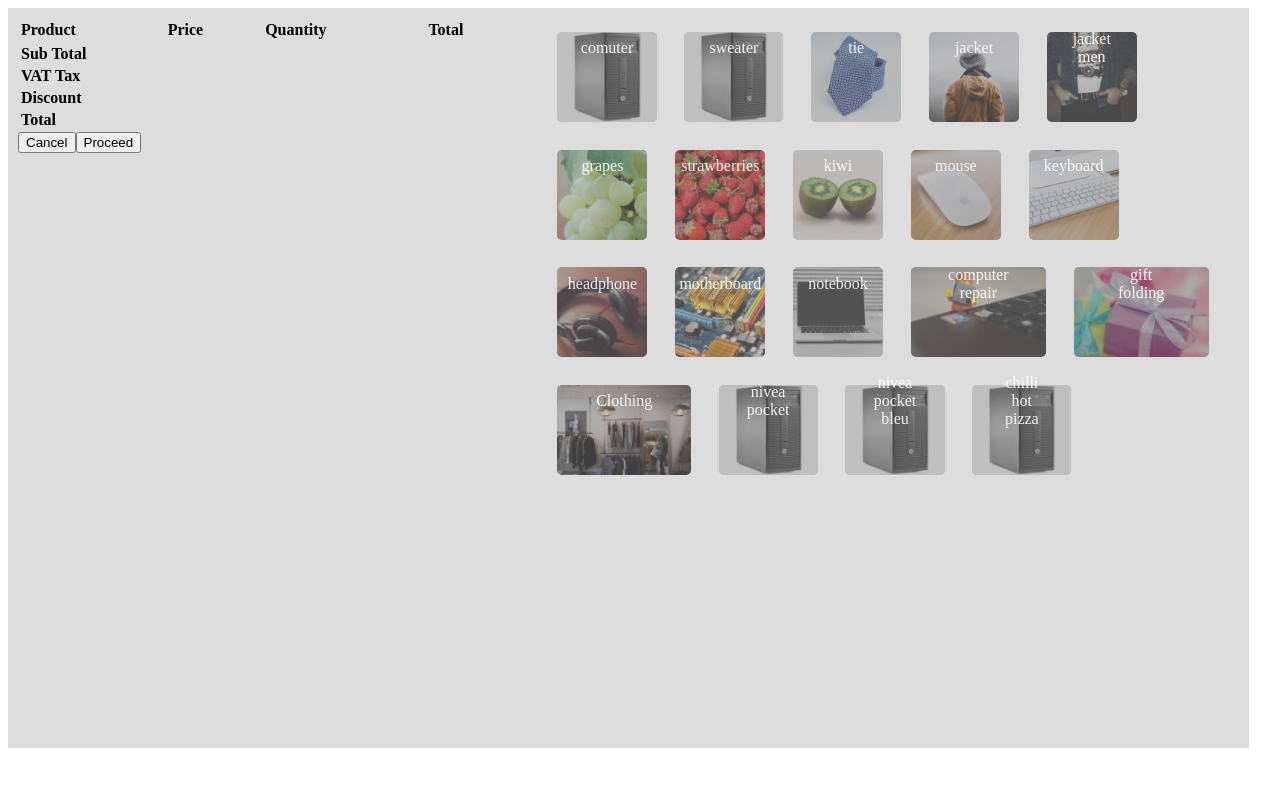
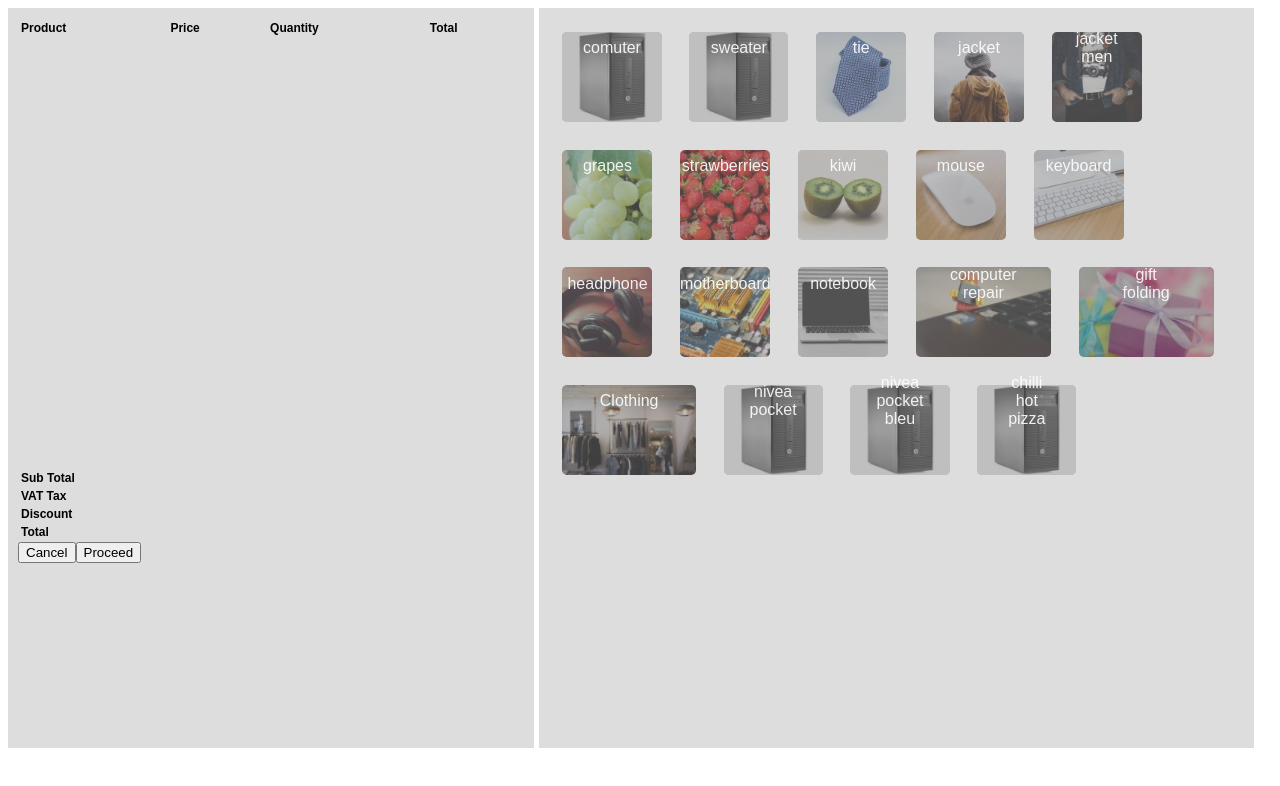
Before and after one commit to ashokD97/demo-cart, an Angular app in the folder demo-cart/: page / in a window 1280 px wide. Shown: the top 786 px of the page. Built offline with nearby package versions, Linux system fonts and the light colour scheme.

Commit message:
minor css change

```diff
--- a/demo-cart/src/app/pos/cart/cart.component.html
+++ b/demo-cart/src/app/pos/cart/cart.component.html
@@ -1,3 +1,4 @@
+<div class="cart">
     <table>
         <tr>
           <th>Product</th>
@@ -5,21 +6,22 @@
           <th>Quantity</th>
           <th>Total</th>
         </tr>
-    <tr *ngFor="let item of cartItems">
+        <tr *ngFor="let item of cartItems" class="cartRow">
 
           <td>
               <span>
-              <button (click)="removeFromCartAll(item)">x</button>
+                  <button class="cross" (click)="removeFromCartAll(item)">x</button>
               </span>
               {{item.name}}
           </td>
           <td>{{item.price}}</td>
           <td>
-        <span><button (click)="removeFromCart(item)">-</button></span>
+            <span><button class="minus" (click)="removeFromCart(item)">-</button></span>
             {{item.quantity}}
-        <span><button (click)="addToCart(item)">+</button></span>
+            <span><button class="plus" (click)="addToCart(item)">+</button></span>
           </td>
           <td>{{item.total}}</td>
         </tr>
 
       </table>
+</div>
--- a/demo-cart/src/styles.css
+++ b/demo-cart/src/styles.css
@@ -11,7 +11,6 @@
     width: 40%;
     background-color: #ddd;
     height:90vh;
-    overflow-y: scroll;
   }
 
   /* Middle column */
@@ -20,6 +19,7 @@
     background-color: #ddd;
     height:90vh;
     overflow-y: scroll;
+    margin-left: 5px;
   }
 
   /* Clear floats after the columns */
@@ -34,3 +34,27 @@
   table{
     width: 100%;
   }
+  .cart{
+    height: 450px;
+    overflow-y: scroll;
+  }
+  .cartRow{
+    background-color: white;
+  }
+  .cartRow td{
+    padding: 6px 8px;
+  }
+  body{
+    font-family: Arial, Helvetica, sans-serif;
+    font-size: 12px;
+  }
+  .cross{
+
+  }
+  .minus , .plus{
+    background-color: dimgray;
+    border-radius: 2px;
+    border: none;
+    cursor: pointer;
+    color: white;
+  }
```
Lines whose indentation alone changed are shown as unchanged.
